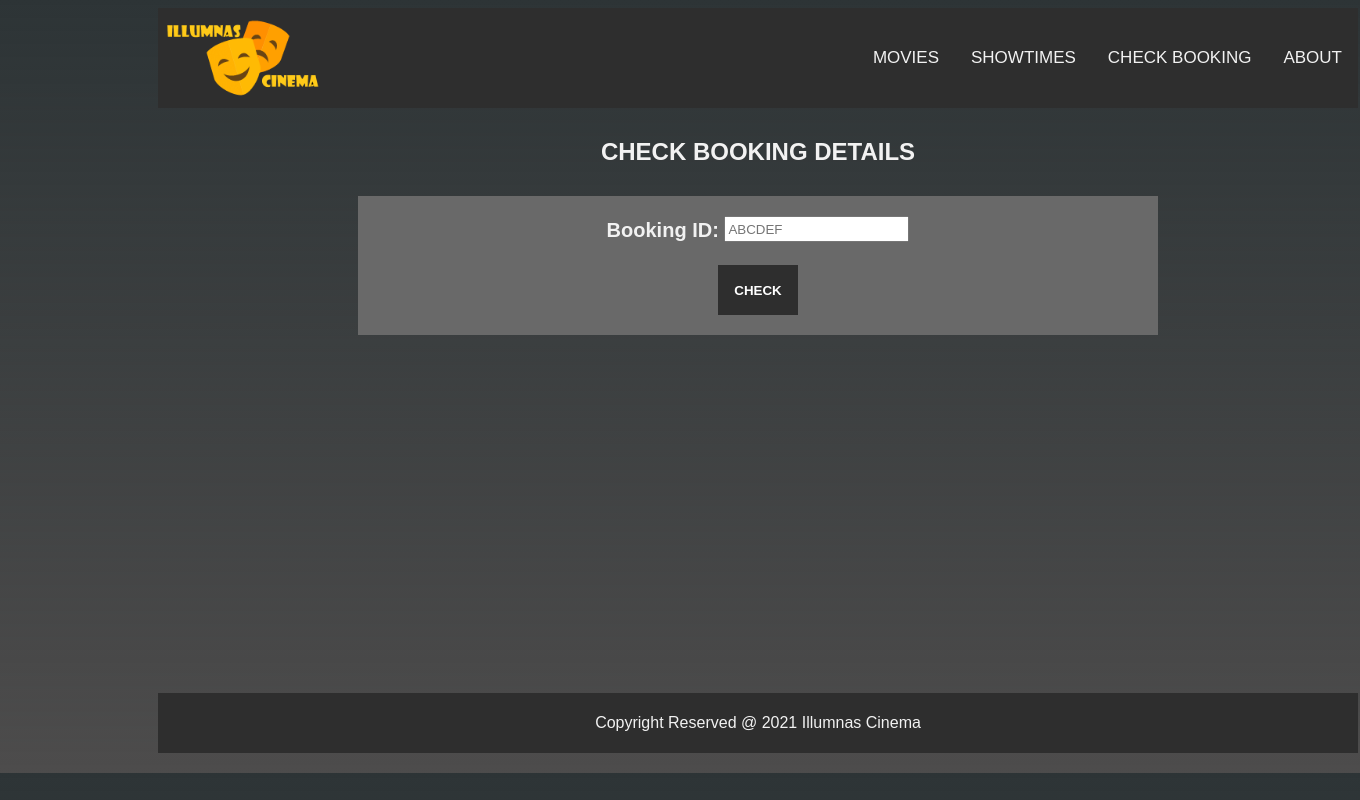
After one commit to Speedarion/illumnas-cinema, a PHP site: page /booking.php in a window 1360 px wide. The commit adds this page. Run offline with PHP 8.4, Linux system fonts and the light colour scheme.

Commit message:
create booking.php

```diff
--- a/about.php
+++ b/about.php
@@ -59,7 +59,7 @@
                 At Illumnas Cinema, it's not just about movies - it's a total entertainment experience.
             </p>
             <div class="features">
-                <p><strong>Illumnas Cinema features the following:</sstrong></p>
+                <p><strong>Illumnas Cinema features the following:</strong></p>
                 <ul>
                     <li>6 cinema screens</li>
                     <li>Digital Projectors</li>
--- /dev/null
+++ b/booking.php
@@ -0,0 +1,65 @@
+<!DOCTYPE html>
+<html lang="en">
+<head>
+    <meta charset="UTF-8">
+    <meta http-equiv="X-UA-Compatible" content="IE=edge">
+    <meta name="viewport" content="width=device-width, initial-scale=1.0">
+    <title>Illumnas Cinema - Check Booking</title>
+    <link rel="stylesheet" href="style.css">
+    <style>
+        .wrapper{
+            height: 550px;
+        }
+        h2.subtitle{
+            text-transform: uppercase;
+            text-align: center;
+            margin: 30px 0;
+        }
+        .check{
+            text-align: center;
+            font-size: 20px;
+            margin: 0px 200px;
+            margin-bottom: 50px;
+            background-color: #696969;
+            padding: 20px;
+        }
+        #booking-id{
+            height: 20px;
+            vertical-align: bottom;
+            text-transform: uppercase;
+        }
+        #submit{
+            cursor: pointer;
+            color: white;
+            background-color: #2e2e2e;
+            border-color: transparent;
+            height: 50px;
+            width: 80px;
+            font-weight: bold;
+        }
+        #submit:hover{
+            font-size: 15px;
+        }
+    </style>
+</head>
+<body>
+    <?php include "header.php";?>
+
+    <div class="wrapper">
+        <h2 class="subtitle">Check Booking Details</h2>
+        <div class="check">
+            <form action="booking.php" method="$_POST">
+                <label for="booking-id"><strong>Booking ID:</strong></label>
+                <input type="text" name="booking-id" id="booking-id" required placeholder="ABCDEF">
+                <br><br>
+                <input type="submit" name="submit" id="submit" value="CHECK">
+            </form>
+        </div>
+
+        <!-- To-Do: Retrieve booking details from database -->
+    </div>
+
+    <?php include "footer.php";?>
+
+</body>
+</html>
--- a/header.php
+++ b/header.php
@@ -6,7 +6,7 @@
         </div>
         <div class="navbar">
             <a href="about.php">ABOUT</a>
-            <a href="booking.html">CHECK BOOKING</a>
+            <a href="booking.php">CHECK BOOKING</a>
             <a href="showtimes.php">SHOWTIMES</a>
             <a href="movies.php">MOVIES</a>
         </div>
```
